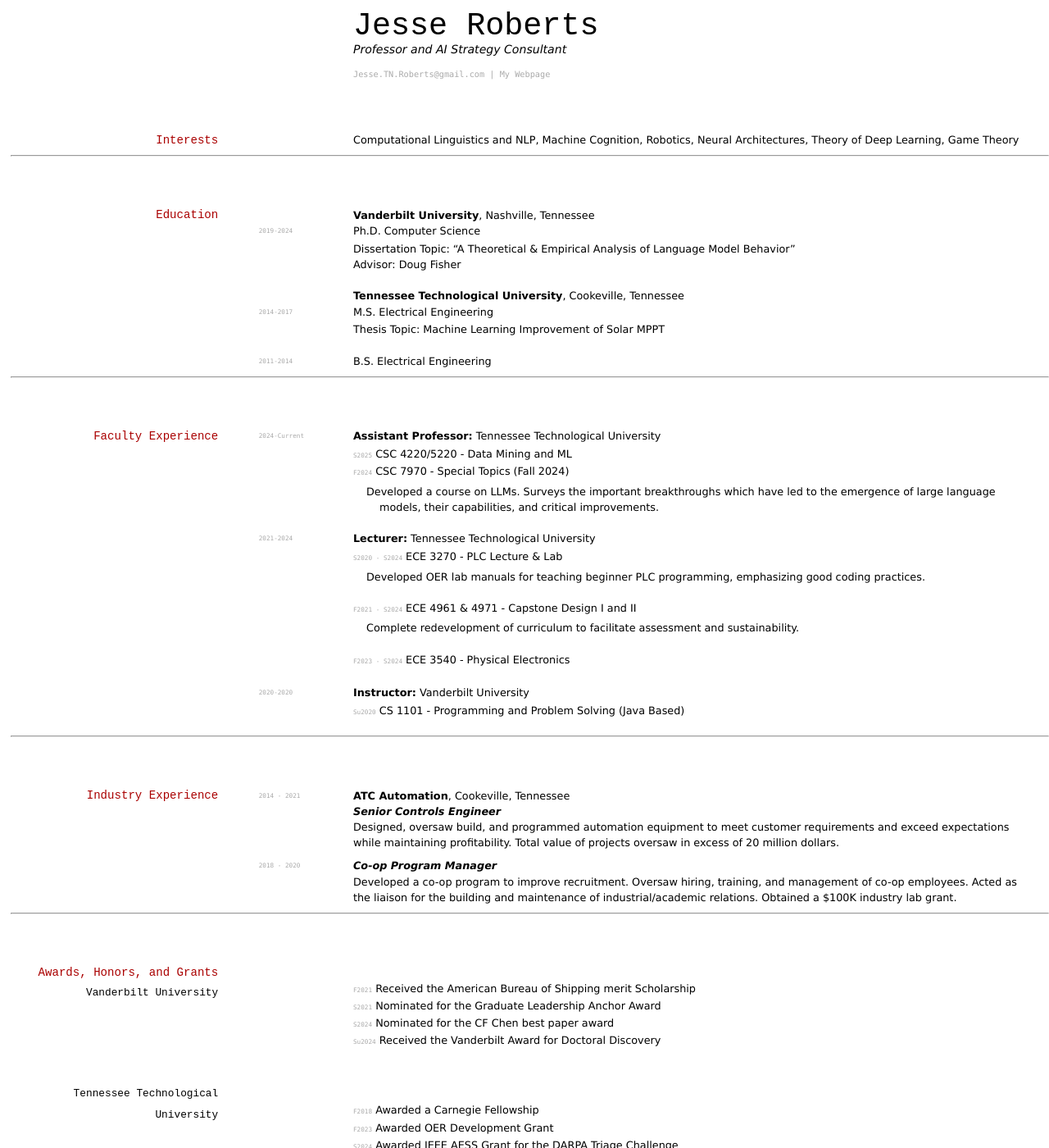
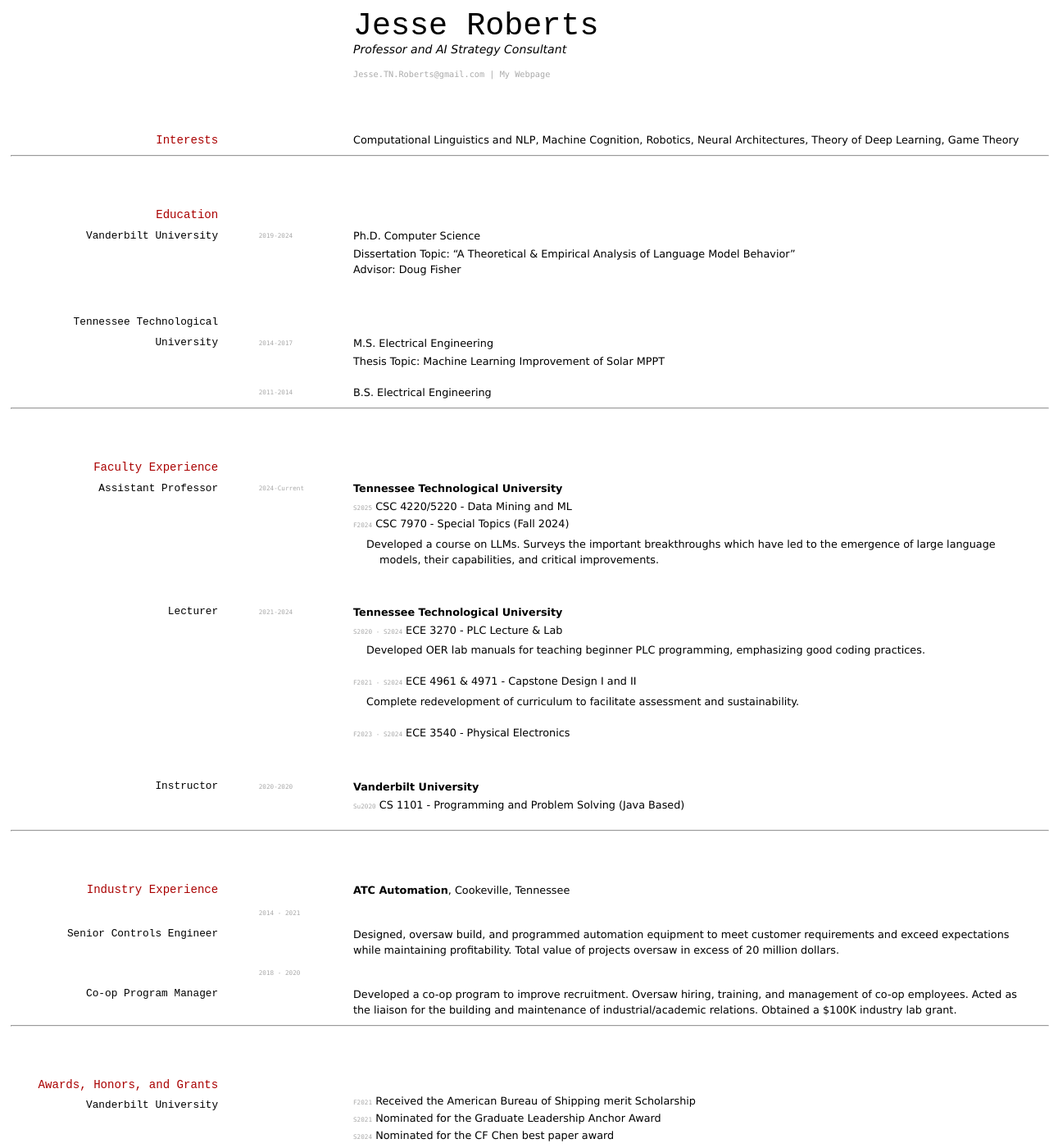
Before and after one commit to JesseTNRoberts/JesseTNRoberts.github.io, a Jekyll site: the page built from _pages/cv.md, in a window 1280 px wide and 1400 px high. Shown: the whole window at 82% size. Built offline with Jekyll 4.4.1, drawn with Linux system fonts in a browser that asks for light colours.

Commit message:
Updated cv template

```diff
--- a/_pages/cv.md
+++ b/_pages/cv.md
@@ -27,14 +27,14 @@ Computational Linguistics and NLP, Machine Cognition, Robotics, Neural Architect
 ---
 
 ## Education
-**Vanderbilt University**, Nashville, Tennessee
+### Vanderbilt University
 `2019-2024`
 Ph.D. Computer Science
 
 - Dissertation Topic: “A Theoretical & Empirical Analysis of Language Model Behavior”
 - Advisor: Doug Fisher
 
-**Tennessee Technological University**, Cookeville, Tennessee
+### Tennessee Technological University
 `2014-2017`
 M.S. Electrical Engineering
 
@@ -47,35 +47,42 @@ B.S. Electrical Engineering
 
 ## Faculty Experience
 
+
+### Assistant Professor
 `2024-Current`
-**Assistant Professor:** Tennessee Technological University
+**Tennessee Technological University**
 - `S2025` CSC 4220/5220 - Data Mining and ML
 - `F2024` CSC 7970 - Special Topics (Fall 2024)
   - Developed a course on LLMs. Surveys the important breakthroughs which have led to the emergence of large language models, their capabilities, and critical improvements.
 
+
+### Lecturer
 `2021-2024`
-**Lecturer:** Tennessee Technological University
+**Tennessee Technological University**
 - `S2020 - S2024` ECE 3270 - PLC Lecture & Lab
   - Developed OER lab manuals for teaching beginner PLC programming, emphasizing good coding practices.
 - `F2021 - S2024` ECE 4961 & 4971 - Capstone Design I and II
   - Complete redevelopment of curriculum to facilitate assessment and sustainability.
 - `F2023 - S2024` ECE 3540 - Physical Electronics
 
+
+### Instructor
 `2020-2020`
-**Instructor:** Vanderbilt University
+**Vanderbilt University**
 - `Su2020` CS 1101 - Programming and Problem Solving (Java Based)
 
 ---
 
 ## Industry Experience
 
+**ATC Automation**, Cookeville, Tennessee
+
 `2014 - 2021`
-**ATC Automation**, Cookeville, Tennessee
-*Senior Controls Engineer*
+### Senior Controls Engineer
 Designed, oversaw build, and programmed automation equipment to meet customer requirements and exceed expectations while maintaining profitability. Total value of projects oversaw in excess of 20 million dollars.
 
 `2018 - 2020`
-*Co-op Program Manager*
+### Co-op Program Manager
 Developed a co-op program to improve recruitment. Oversaw hiring, training, and management of co-op employees. Acted as the liaison for the building and maintenance of industrial/academic relations. Obtained a $100K industry lab grant.
 
 ---
@@ -180,7 +187,7 @@ J. Roberts, "MNFIS+; or, a Better Hybrid Heuristic Maximum Power Point Tracker,"
 
 ## Teaching Assistant Experience
 
-**Vanderbilt University**
+### Vanderbilt University
 - `S2021` Project in Artificial Intelligence
 - `F2020` Programming and Problem Solving (Java Based)
 - `S2020` Compiler Construction
@@ -190,7 +197,7 @@ J. Roberts, "MNFIS+; or, a Better Hybrid Heuristic Maximum Power Point Tracker,"
 
 ## Research Assistant Experience
 
-**Vanderbilt University**
+### Vanderbilt University
 - `Su2021` Researched computational sustainability
   - Funded by NSF Grant No. 1521672
 
@@ -199,7 +206,7 @@ J. Roberts, "MNFIS+; or, a Better Hybrid Heuristic Maximum Power Point Tracker,"
 
 ## Graduate Courses Taken
 
-**Vanderbilt University**
+### Vanderbilt University
 - `F2020` CS6388 - Model Integrated Computing
 - `F2020` CS8395 - Neurodiversity Inspired Science & Engineering
 - `S2020` CS6360 - Advanced Artificial Intelligence
@@ -207,7 +214,7 @@ J. Roberts, "MNFIS+; or, a Better Hybrid Heuristic Maximum Power Point Tracker,"
 - `F2019` CS6362 - Advanced Machine Learning
 - `F2019` CS8395 - Computation & Cognition
 
-**Tennessee Technological University**
+### Tennessee Technological University
 - `F2018` CSC6903 - Learning Theory
 - `S2018` CSC7980 - Stock Market Prediction Models
 - `S2018` FIN6020 - Financial Management
```
